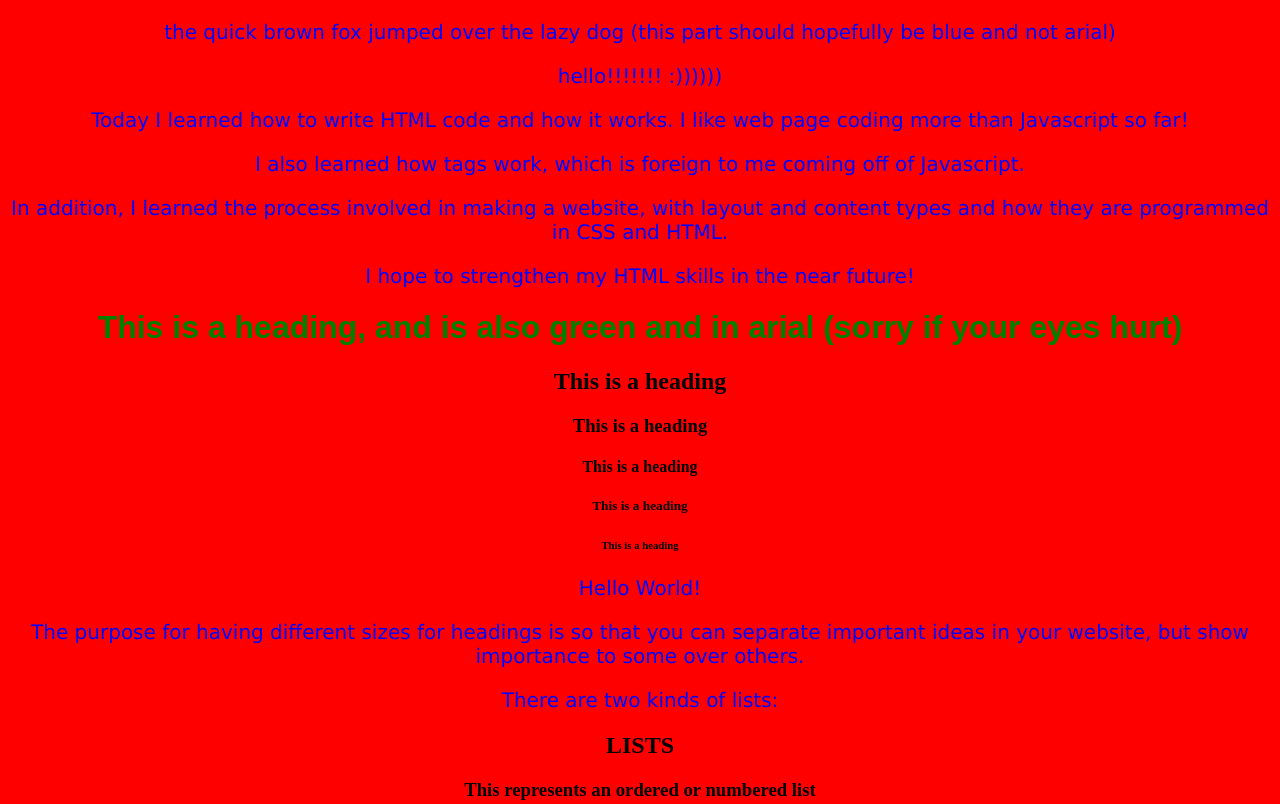
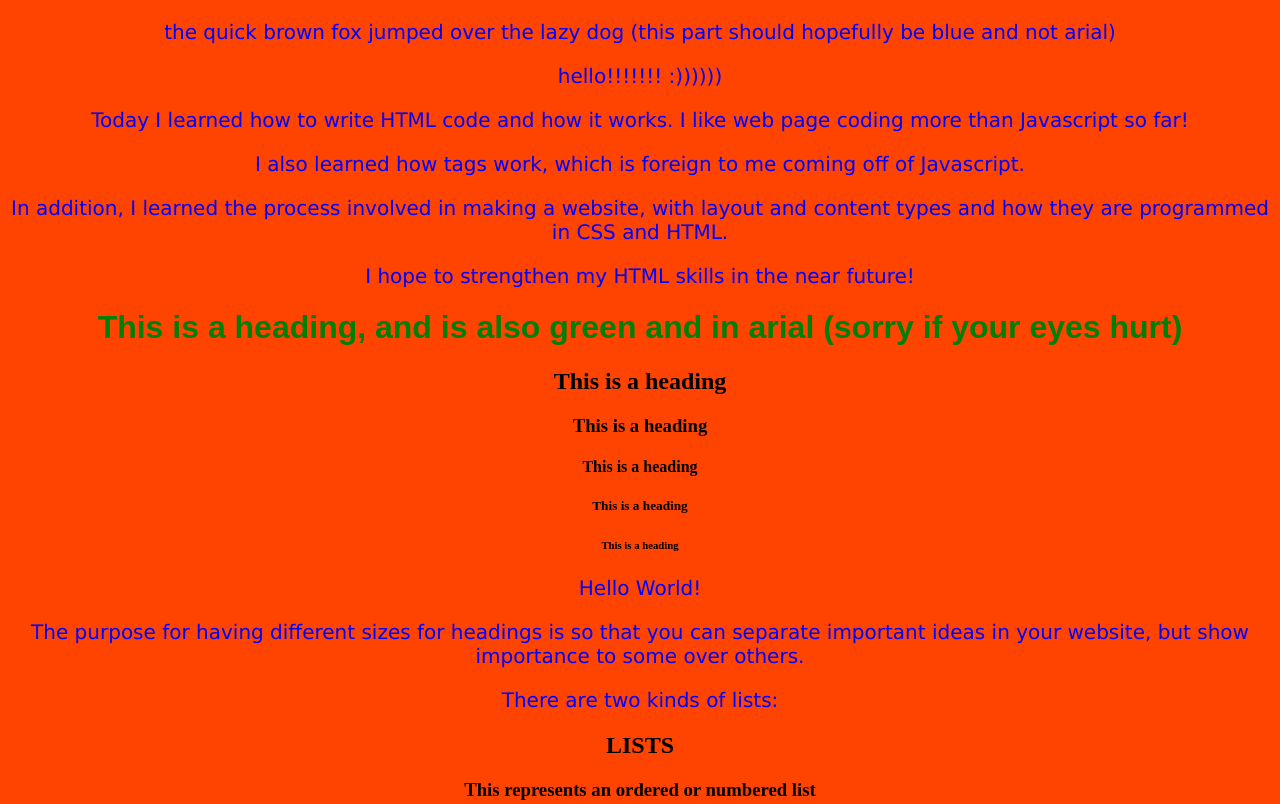
Before and after one commit to 21neelde/Evan_web, a plain HTML site: page firstcode.html in a window 1280 px wide. Shown: the top 804 px of the page. Drawn offline with Linux system fonts and the light colour scheme.

Commit message:
Update firstcode.html

```diff
--- a/firstcode.html
+++ b/firstcode.html
@@ -5,7 +5,7 @@
 <style>
 
     body {
-          background-color: #FF0000;
+          background-color: #FF4300;
     }
 
     p {
```
